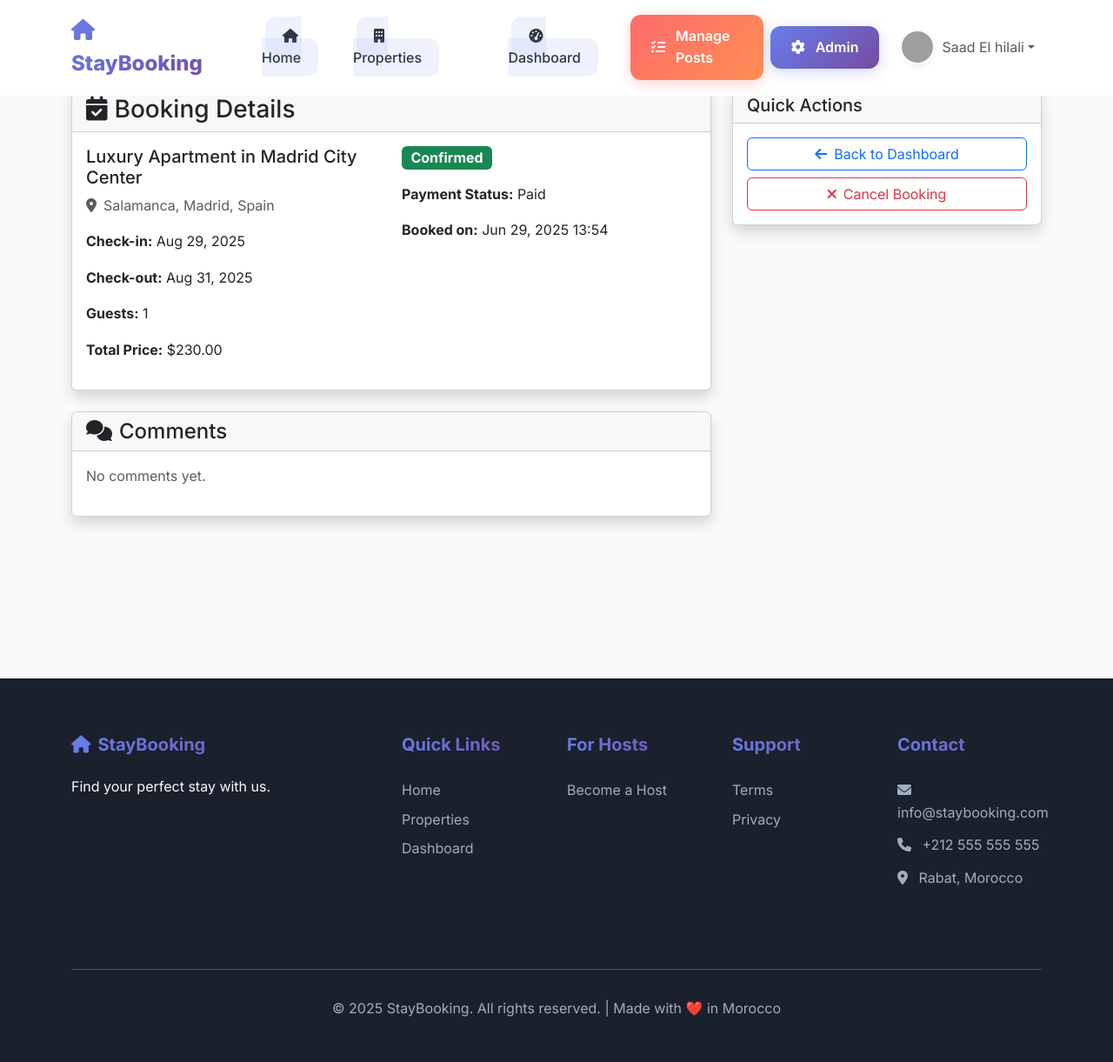
After one commit to matrix049/pfa, a Django app: page /booking/4/ in a window 1280 px wide. The commit adds this page. Shown: the whole page at 87% size. Run offline with Django 5.2, Linux system fonts and the light colour scheme; a user stored in the database is signed in; data comes from the database, SQL or seed files in the repository; both versions use the stored data as it was after the commit; grey boxes are pictures that could not be loaded.

Commit message:
sa gheyrha

```diff
--- /dev/null
+++ b/app/templates/booking_detail.html
@@ -0,0 +1,125 @@
+{% extends 'base.html' %}
+{% load static %}
+
+{% block title %}Booking Details - {{ booking.property_obj.title }}{% endblock %}
+
+{% block content %}
+<div class="container mt-5">
+    <div class="row">
+        <div class="col-lg-8">
+            <!-- Booking Details -->
+            <div class="card shadow mb-4">
+                <div class="card-header">
+                    <h3 class="mb-0">
+                        <i class="fas fa-calendar-check me-2"></i>Booking Details
+                    </h3>
+                </div>
+                <div class="card-body">
+                    <div class="row">
+                        <div class="col-md-6">
+                            <h5>{{ booking.property_obj.title }}</h5>
+                            <p class="text-muted">
+                                <i class="fas fa-map-marker-alt me-2"></i>{{ booking.property_obj.location }}
+                            </p>
+                            <p><strong>Check-in:</strong> {{ booking.check_in|date:"M d, Y" }}</p>
+                            <p><strong>Check-out:</strong> {{ booking.check_out|date:"M d, Y" }}</p>
+                            <p><strong>Guests:</strong> {{ booking.guests }}</p>
+                            <p><strong>Total Price:</strong> ${{ booking.total_price }}</p>
+                        </div>
+                        <div class="col-md-6">
+                            <div class="mb-3">
+                                <span class="badge {% if booking.status == 'confirmed' %}bg-success{% elif booking.status == 'pending' %}bg-warning{% else %}bg-danger{% endif %} fs-6">
+                                    {{ booking.status|title }}
+                                </span>
+                            </div>
+                            <p><strong>Payment Status:</strong> {{ booking.payment_status|title }}</p>
+                            <p><strong>Booked on:</strong> {{ booking.created_at|date:"M d, Y H:i" }}</p>
+                            {% if booking.status == 'pending' and booking.payment_status == 'paid' %}
+                            <div class="alert alert-info">
+                                <i class="fas fa-hourglass-half me-2"></i>
+                                Your payment has been received. Waiting for admin confirmation.
+                            </div>
+                            {% endif %}
+                        </div>
+                    </div>
+                </div>
+            </div>
+
+            <!-- Comments Section -->
+            <div class="card shadow">
+                <div class="card-header">
+                    <h4 class="mb-0">
+                        <i class="fas fa-comments me-2"></i>Comments
+                    </h4>
+                </div>
+                <div class="card-body">
+                    {% if comments %}
+                        {% for comment in comments %}
+                        <div class="comment mb-3 p-3 border rounded {% if comment.is_admin_comment %}bg-light{% endif %}">
+                            <div class="d-flex justify-content-between align-items-start">
+                                <div>
+                                    <strong>{{ comment.user.get_full_name|default:comment.user.username }}</strong>
+                                    {% if comment.is_admin_comment %}
+                                        <span class="badge bg-primary ms-2">Admin</span>
+                                    {% endif %}
+                                    <small class="text-muted ms-2">{{ comment.created_at|date:"M d, Y H:i" }}</small>
+                                </div>
+                                {% if user == comment.user or user.userprofile.role == 'admin' %}
+                                <form method="post" action="{% url 'delete_comment' comment.id %}" style="display: inline;">
+                                    {% csrf_token %}
+                                    <button type="submit" class="btn btn-sm btn-outline-danger" onclick="return confirm('Are you sure you want to delete this comment?')">
+                                        <i class="fas fa-trash"></i>
+                                    </button>
+                                </form>
+                                {% endif %}
+                            </div>
+                            <p class="mt-2 mb-0">{{ comment.content }}</p>
+                        </div>
+                        {% endfor %}
+                    {% else %}
+                        <p class="text-muted">No comments yet.</p>
+                    {% endif %}
+
+                    <!-- Add Comment Form -->
+                    {% if can_comment %}
+                    <div class="mt-4">
+                        <h5>Add a Comment</h5>
+                        <form method="post" action="{% url 'add_comment' booking.id %}">
+                            {% csrf_token %}
+                            <div class="mb-3">
+                                <textarea name="content" class="form-control" rows="3" placeholder="Write your comment here..." required></textarea>
+                            </div>
+                            <button type="submit" class="btn btn-primary">
+                                <i class="fas fa-paper-plane me-2"></i>Post Comment
+                            </button>
+                        </form>
+                    </div>
+                    {% endif %}
+                </div>
+            </div>
+        </div>
+
+        <!-- Sidebar -->
+        <div class="col-lg-4">
+            <div class="card shadow">
+                <div class="card-header">
+                    <h5 class="mb-0">Quick Actions</h5>
+                </div>
+                <div class="card-body">
+                    <a href="{% url 'dashboard' %}" class="btn btn-outline-primary w-100 mb-2">
+                        <i class="fas fa-arrow-left me-2"></i>Back to Dashboard
+                    </a>
+                    {% if booking.status == 'pending' or booking.status == 'confirmed' %}
+                    <form method="post" action="{% url 'cancel_booking' booking.id %}" class="d-inline w-100">
+                        {% csrf_token %}
+                        <button type="submit" class="btn btn-outline-danger w-100" onclick="return confirm('Are you sure you want to cancel this booking?')">
+                            <i class="fas fa-times me-2"></i>Cancel Booking
+                        </button>
+                    </form>
+                    {% endif %}
+                </div>
+            </div>
+        </div>
+    </div>
+</div>
+{% endblock %}
--- a/app/urls.py
+++ b/app/urls.py
@@ -48,5 +48,13 @@ urlpatterns = [
     path('user-admin/bulk-action/', views.bulk_action, name='bulk_action'),
     path('wishlist/add/<int:property_id>/', views.add_to_wishlist, name='add_to_wishlist'),
     path('wishlist/remove/<int:property_id>/', views.remove_from_wishlist, name='remove_from_wishlist'),
+    path('wishlist/', views.wishlist_page, name='wishlist_page'),
     path('change-language/<str:language_code>/', views.change_language, name='change_language'),
+    path('admin-dashboard/pending-paid-bookings/', views.pending_paid_bookings_dashboard, name='pending_paid_bookings_dashboard'),
+    path('admin-dashboard/pending-paid-bookings/confirm/<int:booking_id>/', views.confirm_pending_booking_dashboard, name='confirm_pending_booking_dashboard'),
+    path('booking/<int:booking_id>/', views.booking_detail, name='booking_detail'),
+    path('booking/<int:booking_id>/comment/', views.add_comment, name='add_comment'),
+    path('comment/<int:comment_id>/delete/', views.delete_comment, name='delete_comment'),
+    path('property/<int:property_id>/comment/', views.add_property_comment, name='add_property_comment'),
+    path('property-comment/<int:comment_id>/delete/', views.delete_property_comment, name='delete_property_comment'),
 ]
--- a/app/views.py
+++ b/app/views.py
@@ -6,7 +6,7 @@ from django.utils import timezone
 from django.db import transaction
 from django.utils.translation import activate, gettext as _
 from django.conf import settings
-from .models import Property, PropertyImage, Booking, Review, UserProfile, HostApplication, Post, Wishlist
+from .models import Property, PropertyImage, Booking, Review, UserProfile, HostApplication, Post, Wishlist, Comment, PropertyComment
 from django.contrib.auth.forms import UserCreationForm
 from django.contrib.auth.models import User
 from django.core.validators import validate_email
@@ -22,6 +22,8 @@ from django.http import JsonResponse
 from django.views.decorators.http import require_POST
 import json
 from django.contrib.auth.backends import ModelBackend
+from django.contrib.admin.views.decorators import staff_member_required
+from django.core.mail import send_mail
 
 stripe.api_key = settings.STRIPE_SECRET_KEY
 
@@ -115,6 +117,18 @@ def property_detail(request, pk):
         Property.objects.prefetch_related('images', 'amenities', 'reviews', 'host__userprofile'),
         pk=pk
     )
+
+    # Get property comments
+    property_comments = property.property_comments.all()
+
+    # Check if current user can comment (has completed booking and hasn't commented yet)
+    can_comment = False
+    if request.user.is_authenticated:
+        has_stayed = Booking.objects.filter(
+            property_obj=property,
+            guest=request.user,
+            status='completed'
+        ).exists()
     return render(request, 'property_detail.html', {
         'property': property,
         'today': timezone.now().date(),
@@ -143,6 +157,11 @@ def dashboard(request):
     if request.user.userprofile.role == 'admin':
         pending_applications = HostApplication.objects.filter(status='pending')
 
+    # Get all bookings for admin
+    all_bookings = []
+    if request.user.userprofile.role == 'admin':
+        all_bookings = Booking.objects.all().order_by('-created_at')
+
     return render(request, 'dashboard.html', {
         'bookings': user_bookings,
         'properties': user_properties,
@@ -151,6 +170,7 @@ def dashboard(request):
         'host_application': host_application,
         'managed_properties': managed_properties,
         'pending_applications': pending_applications,
+        'all_bookings': all_bookings,
         'user_role': request.user.userprofile.role,
     })
 
@@ -201,7 +221,7 @@ def create_booking(request, pk):
 
             # Create a temporary booking to hold the slot
             temp_booking = Booking.objects.create(
-                property=property,
+                property_obj=property,
                 guest=request.user,
                 check_in=check_in_date,
                 check_out=check_out_date,
@@ -273,7 +293,7 @@ def booking_success(request):
                 return redirect('dashboard')
 
             # Update booking status
-            booking.status = 'confirmed'
+            booking.status = 'pending'  # Admin must confirm
             booking.payment_status = 'paid'
             booking.save()
 
@@ -615,6 +635,27 @@ def become_host(request):
                 profile = request.user.userprofile
                 profile.role = 'pending_host'
                 profile.save()
+
+                # Send email notification to admin(s)
+                admin_emails = [email for name, email in getattr(settings, 'ADMINS', [])]
+                if not admin_emails:
+                    admin_emails = [getattr(settings, 'DEFAULT_FROM_EMAIL', 'admin@example.com')]
+                send_mail(
+                    subject='New Host Application Submitted',
+                    message=f'User {request.user.username} has submitted a new host application.\n\nBusiness Name: {business_name}\nBusiness Address: {business_address}\nBusiness Phone: {business_phone}\nDescription: {description}',
+                    from_email=getattr(settings, 'DEFAULT_FROM_EMAIL', 'no-reply@example.com'),
+                    recipient_list=admin_emails,
+                    fail_silently=True,
+                )
+
+                # Send email notification to user (approved)
+                send_mail(
+                    subject='Your Host Application Has Been Approved',
+                    message=f'Congratulations {request.user.get_full_name() or request.user.username},\n\nYour host application has been approved! You can now list properties and start hosting on StayBooking.\n\nThank you for joining us!',
+                    from_email=getattr(settings, 'DEFAULT_FROM_EMAIL', 'no-reply@example.com'),
+                    recipient_list=[request.user.email],
+                    fail_silently=True,
+                )
 
                 messages.success(request, 'Your host application has been submitted successfully! We will review it and get back to you soon.')
                 return redirect('dashboard')
@@ -960,7 +1001,7 @@ def handle_checkout_session_completed(event):
 
     try:
         with transaction.atomic():
-            booking = Booking.objects.get(id=booking_id)
+            booking = get_object_or_404(Booking, id=booking_id)
 
             # Verify the booking is still available
             if not Booking.check_availability(booking.property_obj, booking.check_in, booking.check_out, exclude_booking=booking):
@@ -972,7 +1013,7 @@ def handle_checkout_session_completed(event):
                 return JsonResponse({'status': 'booking_cancelled'})
 
             # Update booking status
-            booking.status = 'confirmed'
+            booking.status = 'pending'  # Admin must confirm
             booking.payment_status = 'paid'
             booking.save()
 
@@ -1014,7 +1055,7 @@ def handle_payment_intent_succeeded(event):
                     logger.warning(f"Booking {booking.id} cancelled due to availability conflict")
                     return JsonResponse({'status': 'booking_cancelled'})
 
-                booking.status = 'confirmed'
+                booking.status = 'pending'  # Admin must confirm
                 booking.payment_status = 'paid'
                 booking.save()
 
@@ -1080,6 +1121,15 @@ def approve_host_application(request, application_id):
             profile.role = 'host'
             profile.save()
 
+            # Send email notification to user (approved)
+            send_mail(
+                subject='Your Host Application Has Been Approved',
+                message=f'Congratulations {application.user.get_full_name() or application.user.username},\n\nYour host application has been approved! You can now list properties and start hosting on StayBooking.\n\nThank you for joining us!',
+                from_email=getattr(settings, 'DEFAULT_FROM_EMAIL', 'no-reply@example.com'),
+                recipient_list=[application.user.email],
+                fail_silently=True,
+            )
+
             messages.success(request, f'Host application for {application.user.username} has been approved.')
 
             # Return JSON response for AJAX requests
@@ -1122,6 +1172,15 @@ def reject_host_application(request, application_id):
                 profile.role = 'user'
                 profile.save()
 
+            # Send email notification to user (rejected)
+            send_mail(
+                subject='Your Host Application Has Been Rejected',
+                message=f'Dear {application.user.get_full_name() or application.user.username},\n\nWe regret to inform you that your host application has been rejected. If you have questions or wish to reapply, please contact support.\n\nThank you for your interest in StayBooking.',
+                from_email=getattr(settings, 'DEFAULT_FROM_EMAIL', 'no-reply@example.com'),
+                recipient_list=[application.user.email],
+                fail_silently=True,
+            )
+
             messages.success(request, f'Host application for {application.user.username} has been rejected.')
 
             # Return JSON response for AJAX requests
@@ -1145,3 +1204,152 @@ def reject_host_application(request, application_id):
                 }, status=400)
 
     return redirect('dashboard')
+
+@login_required
+@user_passes_test(lambda u: u.userprofile.role == 'admin')
+def pending_paid_bookings_dashboard(request):
+    bookings = Booking.objects.filter(status='pending', payment_status='paid')
+    return render(request, 'pending_paid_bookings.html', {'bookings': bookings})
+
+@login_required
+@user_passes_test(lambda u: u.userprofile.role == 'admin')
+@require_POST
+def confirm_pending_booking_dashboard(request, booking_id):
+    booking = get_object_or_404(Booking, id=booking_id, status='pending', payment_status='paid')
+    booking.status = 'confirmed'
+    booking.save()
+    # Send confirmation email
+    send_mail(
+        subject='Your booking is confirmed!',
+        message=f'Dear {booking.guest.get_full_name() or booking.guest.username},\n\nYour booking for {booking.property_obj.title} from {booking.check_in} to {booking.check_out} has been confirmed by the admin.\n\nThank you for booking with us!',
+        from_email=getattr(settings, 'DEFAULT_FROM_EMAIL', 'no-reply@example.com'),
+        recipient_list=[booking.guest.email],
+        fail_silently=True,
+    )
+    return redirect('pending_paid_bookings_dashboard')
+
+@login_required
+def add_comment(request, booking_id):
+    """Add a comment to a booking"""
+    booking = get_object_or_404(Booking, id=booking_id)
+
+    # Check if user can comment on this booking - only the guest who booked
+    if request.user != booking.guest:
+        messages.error(request, 'You do not have permission to comment on this booking.')
+        return redirect('dashboard')
+
+    if request.method == 'POST':
+        content = request.POST.get('content', '').strip()
+        if content:
+            Comment.objects.create(
+                booking=booking,
+                user=request.user,
+                content=content,
+                is_admin_comment=False
+            )
+            messages.success(request, 'Comment added successfully!')
+        else:
+            messages.error(request, 'Comment cannot be empty.')
+
+    return redirect('booking_detail', booking_id=booking_id)
+
+@login_required
+def booking_detail(request, booking_id):
+    """View booking details with comments"""
+    booking = get_object_or_404(Booking, id=booking_id)
+
+    # Check if user can view this booking
+    if not (request.user == booking.guest or request.user.userprofile.role == 'admin'):
+        messages.error(request, 'You do not have permission to view this booking.')
+        return redirect('dashboard')
+
+    comments = booking.comments.all()
+
+    return render(request, 'booking_detail.html', {
+        'booking': booking,
+        'comments': comments,
+        'can_comment': request.user == booking.guest
+    })
+
+@login_required
+def delete_comment(request, comment_id):
+    """Delete a comment (only by comment author or admin)"""
+    comment = get_object_or_404(Comment, id=comment_id)
+
+    # Check if user can delete this comment
+    if not (request.user == comment.user or request.user.userprofile.role == 'admin'):
+        messages.error(request, 'You do not have permission to delete this comment.')
+        return redirect('booking_detail', booking_id=comment.booking.id)
+
+    if request.method == 'POST':
+        booking_id = comment.booking.id
+        comment.delete()
+        messages.success(request, 'Comment deleted successfully!')
+        return redirect('booking_detail', booking_id=booking_id)
+
+    return redirect('booking_detail', booking_id=comment.booking.id)
+
+@login_required
+def add_property_comment(request, property_id):
+    """Add a comment to a property (only if user has stayed there)"""
+    property = get_object_or_404(Property, id=property_id)
+
+    # Check if user has stayed at this property (has a completed booking)
+    has_stayed = Booking.objects.filter(
+        property_obj=property,
+        guest=request.user,
+        status='completed'
+    ).exists()
+
+    if not has_stayed:
+        messages.error(request, 'You can only comment on properties you have stayed at.')
+        return redirect('property_detail', pk=property_id)
+
+    # Check if user already commented on this property
+    existing_comment = PropertyComment.objects.filter(property=property, user=request.user).first()
+    if existing_comment:
+        messages.error(request, 'You have already commented on this property.')
+        return redirect('property_detail', pk=property_id)
+
+    if request.method == 'POST':
+        content = request.POST.get('content', '').strip()
+        rating = int(request.POST.get('rating', 5))
+
+        if content:
+            PropertyComment.objects.create(
+                property=property,
+                user=request.user,
+                content=content,
+                rating=rating
+            )
+            messages.success(request, 'Comment added successfully!')
+        else:
+            messages.error(request, 'Comment cannot be empty.')
+
+    return redirect('property_detail', pk=property_id)
+
+@login_required
+def delete_property_comment(request, comment_id):
+    """Delete a property comment (only by comment author or admin)"""
+    comment = get_object_or_404(PropertyComment, id=comment_id)
+
+    # Check if user can delete this comment
+    if not (request.user == comment.user or request.user.userprofile.role == 'admin'):
+        messages.error(request, 'You do not have permission to delete this comment.')
+        return redirect('property_detail', pk=comment.property.id)
+
+    if request.method == 'POST':
+        property_id = comment.property.id
+        comment.delete()
+        messages.success(request, 'Comment deleted successfully!')
+        return redirect('property_detail', pk=property_id)
+
+    return redirect('property_detail', pk=comment.property.id)
+
+@login_required
+def wishlist_page(request):
+    wishlist_properties = Property.objects.filter(wishlisted_by__user=request.user)
+    return render(request, 'wishlist.html', {
+        'wishlist_properties': wishlist_properties,
+        'is_french': getattr(request, 'LANGUAGE_CODE', 'en') == 'fr',
+    })
```
Also changed, not shown: app/admin.py (+25 -6 lines), app/models.py (+29 -0 lines), app/templates/admin/app/booking/change_list.html (added, +16 -0 lines), app/templates/admin/app/booking/pending_paid.html (added, +37 -0 lines), app/templates/dashboard.html (+76 -0 lines), app/templates/pending_paid_bookings.html (added, +49 -0 lines), app/templates/wishlist.html (added, +58 -0 lines), pfa/settings.py (+13 -0 lines), app/migrations/0011_comment.py (added), db.sqlite3.
